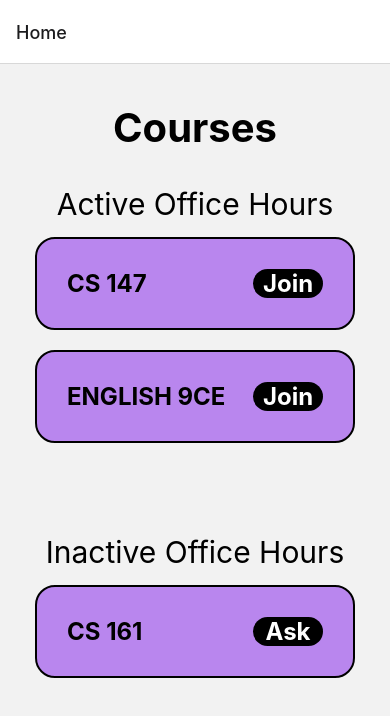
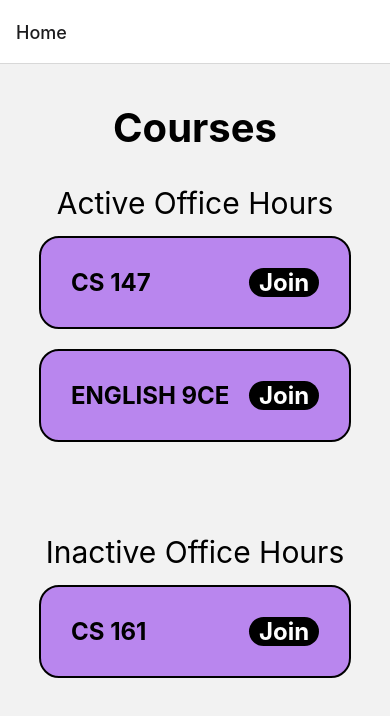
Before and after one commit to ashtonxiong/same-Q-App, a React Native app: screen /Home in a window 390 px wide. Shown: the top 716 px of the page. Built offline with nearby package versions, Linux system fonts and the light colour scheme.

Commit message:
Updated box sizings, routed to question page, created separate styles.js for all styling

```diff
--- a/App.js
+++ b/App.js
@@ -3,6 +3,8 @@ import { NavigationContainer } from '@react-navigation/native';
 import { createStackNavigator } from '@react-navigation/stack';
 import HomePage from './components/HomePage';
 import CoursePage from './components/CoursePage';
+import QuestionPage from './components/QuestionPage';
+import styles from './styles';
 
 const Stack = createStackNavigator();
 
@@ -12,9 +14,38 @@ const App = () => {
       <Stack.Navigator initialRouteName="Home">
         <Stack.Screen name="Home" component={HomePage} />
         <Stack.Screen name="CoursePage" component={CoursePage} />
+        <Stack.Screen name="QuestionPage" component={QuestionPage} />
       </Stack.Navigator>
     </NavigationContainer>
   );
 };
 
 export default App;
+
+// TO REMOVE TOP HEADER:
+/* import React from 'react';
+import { NavigationContainer } from '@react-navigation/native';
+import { createStackNavigator } from '@react-navigation/stack';
+import HomePage from './components/HomePage';
+import CoursePage from './components/CoursePage';
+import QuestionPage from './components/QuestionPage';
+import styles from './styles';
+
+const Stack = createStackNavigator();
+
+const App = () => {
+  return (
+    <NavigationContainer>
+      <Stack.Navigator
+        initialRouteName="Home"
+        screenOptions={{ headerShown: false }}
+      >
+        <Stack.Screen name="Home" component={HomePage} />
+        <Stack.Screen name="CoursePage" component={CoursePage} />
+        <Stack.Screen name="QuestionPage" component={QuestionPage} />
+      </Stack.Navigator>
+    </NavigationContainer>
+  );
+};
+
+export default App; */
--- a/components/CoursePage.js
+++ b/components/CoursePage.js
@@ -1,33 +1,35 @@
 import React from 'react';
-import { View, Text, StyleSheet } from 'react-native';
+import { View, Text, StyleSheet, TouchableOpacity, Dimensions } from 'react-native';
 import { useNavigation } from '@react-navigation/native';
+import styles from '../styles';
 
 const CoursePage = ({ route }) => {
   const { course } = route.params;
 
   const navigation = useNavigation();
 
+  const handleCollabPress = (questionText) => {
+    // navigate to QuestionPage with the question parameter
+    console.log(`Navigating to QuestionPage with question: ${questionText}`);
+    navigation.navigate('QuestionPage', { question: questionText });
+  };
+
   return (
-    <View style={styles.container}>
+    <View style={styles.container2}>
       <Text style={styles.pageHeader}>{course.name}</Text>
+      <Text style={styles.sectionHeader}>Queue</Text>
+
+      <View style={styles.questionBox}>
+        <Text style={styles.questionTEXT}>FIRST TWO LINES OF QUESTION</Text>
+        <TouchableOpacity
+          style={styles.collabButton}
+          onPress={() => handleCollabPress('FIRST TWO LINES OF QUESTION')}
+        >
+          <Text style={styles.collabButtonTEXT}>Collaborate</Text>
+        </TouchableOpacity>
+      </View>
     </View>
   );
 };
 
-const styles = StyleSheet.create({
-  container: {
-    flex: 1,
-    justifyContent: 'flex-start',
-    alignItems: 'center',
-  },
-  pageHeader: {
-    width: '100%',
-    height: '100%',
-    marginTop: '10%',
-    textAlign: 'center',
-    fontSize: 40,
-    fontWeight: 'bold',
-  },
-});
-
 export default CoursePage;
--- a/components/HomePage.js
+++ b/components/HomePage.js
@@ -1,9 +1,10 @@
 import React from 'react';
 import { StyleSheet, Text, View, TouchableOpacity } from 'react-native';
 import { useNavigation } from '@react-navigation/native';
+import styles from '../styles';
 
 const activeCourses = [
-    { id: '1', name: 'CS 147', people: '5' },
+    { id: '1', name: 'CS 147' },
     { id: '2', name: 'ENGLISH 9CE' },
   ];
 
@@ -11,42 +12,23 @@ const inactiveCourses = [
     { id: '3', name: 'CS 161' },
   ];
 
-const HomePage = () => {
+const App = () => {
     const navigation = useNavigation();
 
     const handleJoinPress = (course) => {
       // navigate to CoursePage with the courseName parameter
+      console.log(`Navigating to CoursePage with course: ${course.name}`);
       navigation.navigate('CoursePage', { course });
     };
 
   return (
-    <View style={styles.container}>
+    <View style={styles.container1}>
       <Text style={styles.pageHeader}>Courses</Text>
+
       {/* active office hours */}
       <View style={styles.courseSection}>
         <Text style={styles.sectionHeader}>Active Office Hours</Text>
         <View style={styles.courseContainer}>
-
-          {/* <View style={styles.courseBox}>
-            <Text style={styles.courseBoxTEXT}>CS 147</Text>
-            <View style={styles.joinButton}>
-              <Text style={styles.joinButtonTEXT}>Join</Text>
-            </View>
-          </View> */}
-        {/* <View style={styles.courseBox}>
-            <Text style={styles.courseBoxTEXT}>CS 147</Text>
-            <TouchableOpacity
-            style={styles.joinButton}
-            onPress={() => handleJoinPress('CS 147')}>
-            <Text style={styles.joinButtonTEXT}>Join</Text>
-            </TouchableOpacity>
-        </View>
-          <View style={styles.courseBox}>
-            <Text style={styles.courseBoxTEXT}>ENGLISH 9CE</Text>
-            <View style={styles.joinButton}>
-              <Text style={styles.joinButtonTEXT}>Join</Text>
-            </View>
-          </View> */}
 
       {activeCourses.map((course) => (
         <View key={course.id} style={styles.courseBox}>
@@ -59,7 +41,6 @@ const HomePage = () => {
           </TouchableOpacity>
         </View>
       ))}
-
         </View>
       </View>
 
@@ -68,13 +49,6 @@ const HomePage = () => {
         <Text style={styles.sectionHeader}>Inactive Office Hours</Text>
         <View style={styles.courseContainer}>
 
-          {/* <View style={styles.courseBox}>
-            <Text style={styles.courseBoxTEXT}>CS 161</Text>
-            <View style={styles.askButton}>
-              <Text style={styles.askButtonTEXT}>Ask</Text>
-            </View>
-          </View> */}
-
         {inactiveCourses.map((course) => (
             <View key={course.id} style={styles.courseBox}>
             <Text style={styles.courseBoxTEXT}>{course.name}</Text>
@@ -82,88 +56,14 @@ const HomePage = () => {
                 style={styles.askButton}
                 onPress={() => handleJoinPress(course)}
             >
-                <Text style={styles.askButtonTEXT}>Ask</Text>
+                <Text style={styles.askButtonTEXT}>Join</Text>
             </TouchableOpacity>
         </View>
       ))}
-
         </View>
       </View>
     </View>
   );
 };
 
-const styles = StyleSheet.create({
-  container: {
-    flex: 1,
-    justifyContent: 'center',
-    alignItems: 'center',
-  },
-  pageHeader: {
-    fontSize: 40,
-    marginTop: '10%',
-    fontWeight: 'bold',
-  },
-  courseSection: {
-    flex: 1,
-    justifyContent: 'flex-start',
-    alignItems: 'center',
-  },
-  bottomSection: {
-    justifyContent: 'flex-end',
-    height: '100%',
-    marginBottom: '40%', // adjust space from bottom of screen
-  },
-  sectionHeader: {
-    color: 'black',
-    fontSize: 30,
-    fontWeight: 'normal',
-    marginTop: '10%', // adjust space from 'Courses' header
-  },
-  courseContainer: {
-    marginTop: 5,
-  },
-  courseBox: {
-    flexDirection: 'row', // have course name and join button in one row
-    padding: 30,
-    margin: 10,
-    width: 320,
-    borderWidth: 2,
-    borderColor: '#000',
-    borderRadius: 20,
-    backgroundColor: '#b986ee',
-    justifyContent: 'space-between', // align items along the row
-  },
-  courseBoxTEXT: {
-    fontSize: 24,
-    fontWeight: 'bold',
-    color: 'black',
-    textAlign: 'left',
-  },
-  joinButton: {
-    width: 70,
-    borderRadius: 20,
-    backgroundColor: 'black',
-    justifyContent: 'center',
-    alignItems: 'center',
-  },
-  joinButtonTEXT: {
-    color: 'white',
-    fontSize: 24,
-    fontWeight: 'bold',
-  },
-  askButton: {
-    width: 70,
-    borderRadius: 20,
-    backgroundColor: 'black',
-    justifyContent: 'center',
-    alignItems: 'center',
-  },
-  askButtonTEXT: {
-    color: 'white',
-    fontSize: 24,
-    fontWeight: 'bold',
-  },
-});
-
-export default HomePage;
+export default App;
--- /dev/null
+++ b/components/QuestionPage.js
@@ -0,0 +1,17 @@
+import React from 'react';
+import { View, Text, StyleSheet, TouchableOpacity, Dimensions } from 'react-native';
+import { useNavigation } from '@react-navigation/native';
+
+const QuestionPage = ({ route }) => {
+
+    const { question } = route.params;
+
+    const navigation = useNavigation();
+
+    return (
+        <Text>TEST</Text>
+    )
+
+};
+
+export default QuestionPage;
--- /dev/null
+++ b/styles.js
@@ -0,0 +1,120 @@
+import { StyleSheet, Dimensions } from 'react-native';
+
+const screenWidth = Dimensions.get('window').width;
+
+const styles = StyleSheet.create({
+    // ALL
+    pageHeader: {
+        marginTop: '10%',
+        textAlign: 'center',
+        fontSize: 40,
+        fontWeight: 'bold',
+    },
+    sectionHeader: {
+        color: 'black',
+        fontSize: 30,
+        fontWeight: 'normal',
+        marginTop: '10%', // adjust space from course name header
+    },
+
+    // HomePage
+    container1: {
+      flex: 1,
+      justifyContent: 'center',
+      alignItems: 'center',
+    },
+    courseSection: {
+      flex: 1,
+      justifyContent: 'flex-start',
+      alignItems: 'center',
+    },
+    bottomSection: {
+      justifyContent: 'flex-end',
+      height: '100%',
+      marginBottom: '40%', // adjust space from bottom of screen
+    },
+    // sectionHeader: {
+    //   color: 'black',
+    //   fontSize: 30,
+    //   fontWeight: 'normal',
+    //   marginTop: '10%', // adjust space from 'Courses' header
+    // },
+    courseContainer: {
+      marginTop: 5,
+    },
+    courseBox: {
+      flexDirection: 'row', // have course name and join button in one row
+      padding: 30,
+      margin: 10,
+      width: screenWidth * 0.8,
+      borderWidth: 2,
+      borderColor: '#000',
+      borderRadius: 20,
+      backgroundColor: '#b986ee',
+      justifyContent: 'space-between', // align items along the row
+    },
+    courseBoxTEXT: {
+      fontSize: 24,
+      fontWeight: 'bold',
+      color: 'black',
+      textAlign: 'left',
+    },
+    joinButton: {
+      width: 70,
+      borderRadius: 20,
+      backgroundColor: 'black',
+      justifyContent: 'center',
+      alignItems: 'center',
+    },
+    joinButtonTEXT: {
+      color: 'white',
+      fontSize: 24,
+      fontWeight: 'bold',
+    },
+    askButton: {
+      width: 70,
+      borderRadius: 20,
+      backgroundColor: 'black',
+      justifyContent: 'center',
+      alignItems: 'center',
+    },
+    askButtonTEXT: {
+      color: 'white',
+      fontSize: 24,
+      fontWeight: 'bold',
+    },
+
+    // CoursePage
+    container2: {
+        flex: 1,
+        justifyContent: 'flex-start',
+        alignItems: 'center',
+      },
+      questionBox: {
+        padding: 30,
+        margin: 10,
+        width: screenWidth * 0.9,
+        height: 100,
+        borderWidth: 2,
+        borderColor: '#9F6FDD',
+        borderRadius: 20,
+      },
+      questionTEXT: {
+        fontSize: 20,
+      },
+      collabButton: {
+        width: 145,
+        borderRadius: 20,
+        backgroundColor: 'black',
+        justifyContent: 'center',
+        alignItems: 'center',
+      },
+      collabButtonTEXT: {
+        color: 'white',
+        fontSize: 24,
+        fontWeight: 'bold',
+        textAlign: 'center',
+      },
+  });
+
+export default styles;
```
